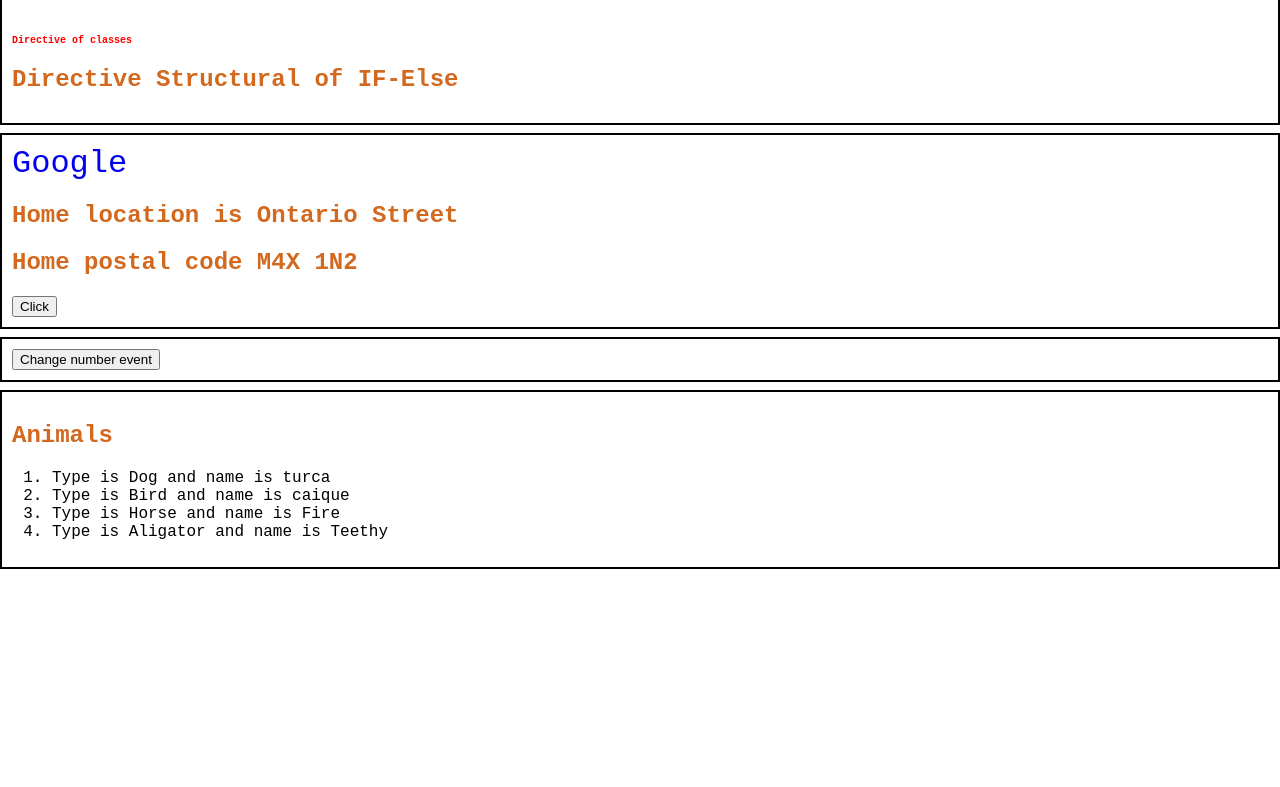
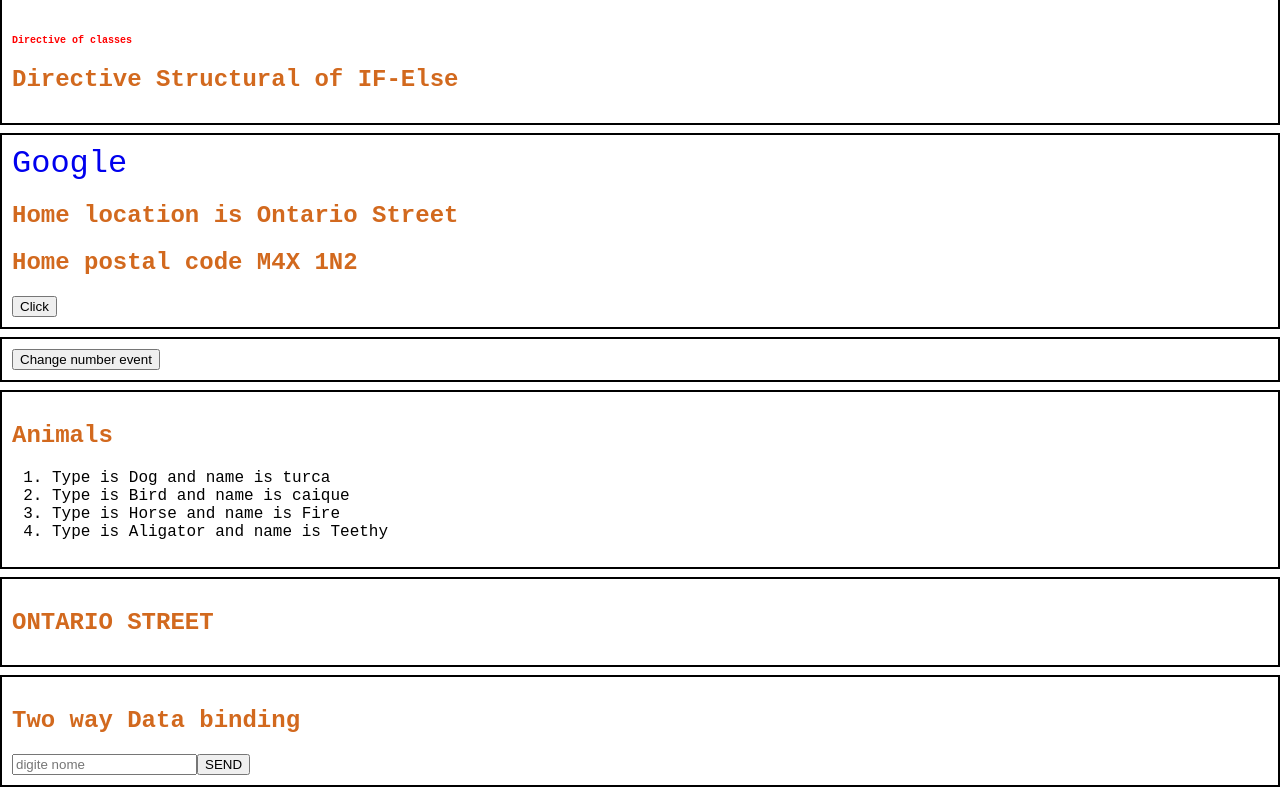
Before and after one commit to rmc3408/Angular, an Angular app in the folder momentos/: page / in a window 1280 px wide. Shown: the part 284-1071 px from the top of the page. Before the commit the page ends 853 px from the top, so only its background shows below. Built offline with nearby package versions, Linux system fonts and the light colour scheme.

Commit message:
video 15 two way data

```diff
--- a/momentos/src/app/app.module.ts
+++ b/momentos/src/app/app.module.ts
@@ -1,5 +1,6 @@
 import { NgModule } from '@angular/core';
 import { BrowserModule } from '@angular/platform-browser';
+import { FormsModule } from '@angular/forms';
 
 import { AppComponent } from './app.component';
 import { TrainningComponent } from './components/trainning/trainning.component';
@@ -10,7 +11,8 @@ import { TrainningComponent } from './components/trainning/trainning.component';
     TrainningComponent,
   ],
   imports: [
-    BrowserModule
+    BrowserModule,
+    FormsModule
   ],
   providers: [],
   bootstrap: [AppComponent]
--- a/momentos/src/app/components/trainning/trainning.component.html
+++ b/momentos/src/app/components/trainning/trainning.component.html
@@ -22,7 +22,7 @@
 <!-- Events -->
 <div class="block-topic">
   <a href="www.google.ca">Google</a>
-  <h2>Home location is {{ name }}</h2>
+  <h2>Home location is {{ streetName }}</h2>
   <h2>Home postal code {{ postalCode }}</h2>
 
   <button (click)="toogleMessage()">Click</button>
@@ -41,3 +41,19 @@
     <li *ngFor="let animal of listAnimals">Type is {{ animal.type }} and name is {{ animal.name }}</li>
   </ol>
 </div>
+
+<!-- Transforming Data Using Pipes -->
+<div class="block-topic">
+  <h2>{{ streetName | uppercase }}</h2>
+</div>
+
+
+<!-- Two way binding - Forms and Models -->
+<div class="block-topic">
+  <h2>Two way Data binding</h2>
+  <form>
+    <input type="text" name="fullName" placeholder="digite nome" [(ngModel)]="fullName" />
+    <input type="submit" value="SEND">
+  </form>
+  <h1 *ngIf="fullName !== ''">Your name is {{ fullName }}</h1>
+</div>
--- a/momentos/src/app/components/trainning/trainning.component.ts
+++ b/momentos/src/app/components/trainning/trainning.component.ts
@@ -15,7 +15,7 @@ type animalsDatatype = {
   styleUrls: ['./trainning.component.css']
 })
 export class TrainningComponent implements OnInit {
-  public readonly name: string = 'Ontario Street'
+  public readonly streetName: string = 'Ontario Street'
   public readonly postalCode: string = 'M4X 1N2'
   public isToggleMessage: boolean = false
 
@@ -35,6 +35,7 @@ export class TrainningComponent implements OnInit {
     { name: 'Fire', type: 'Horse' },
     { name: 'Teethy', type: 'Aligator' },
   ]
+  public fullName: string = ''
 
   constructor() { }
 
```
